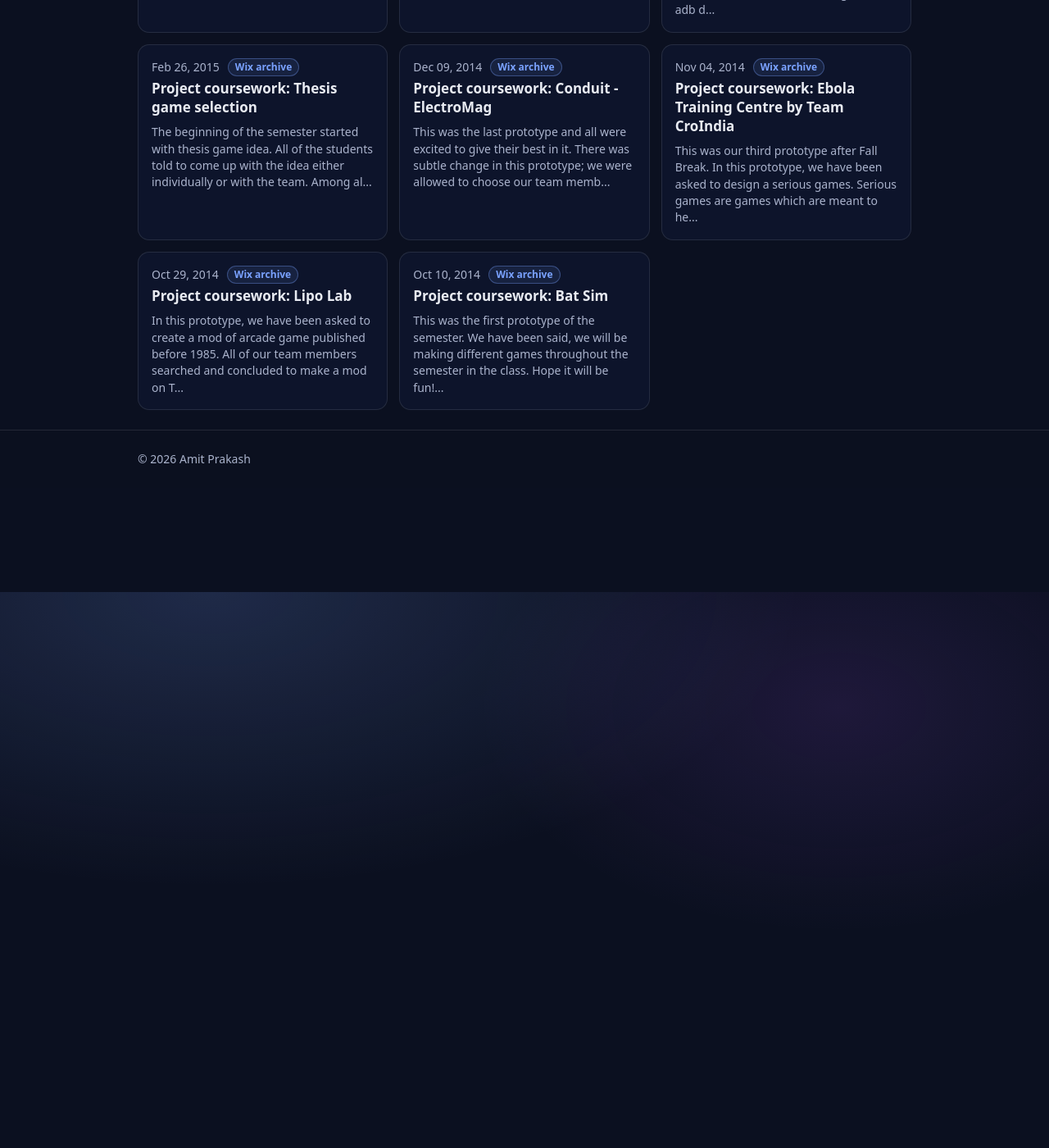
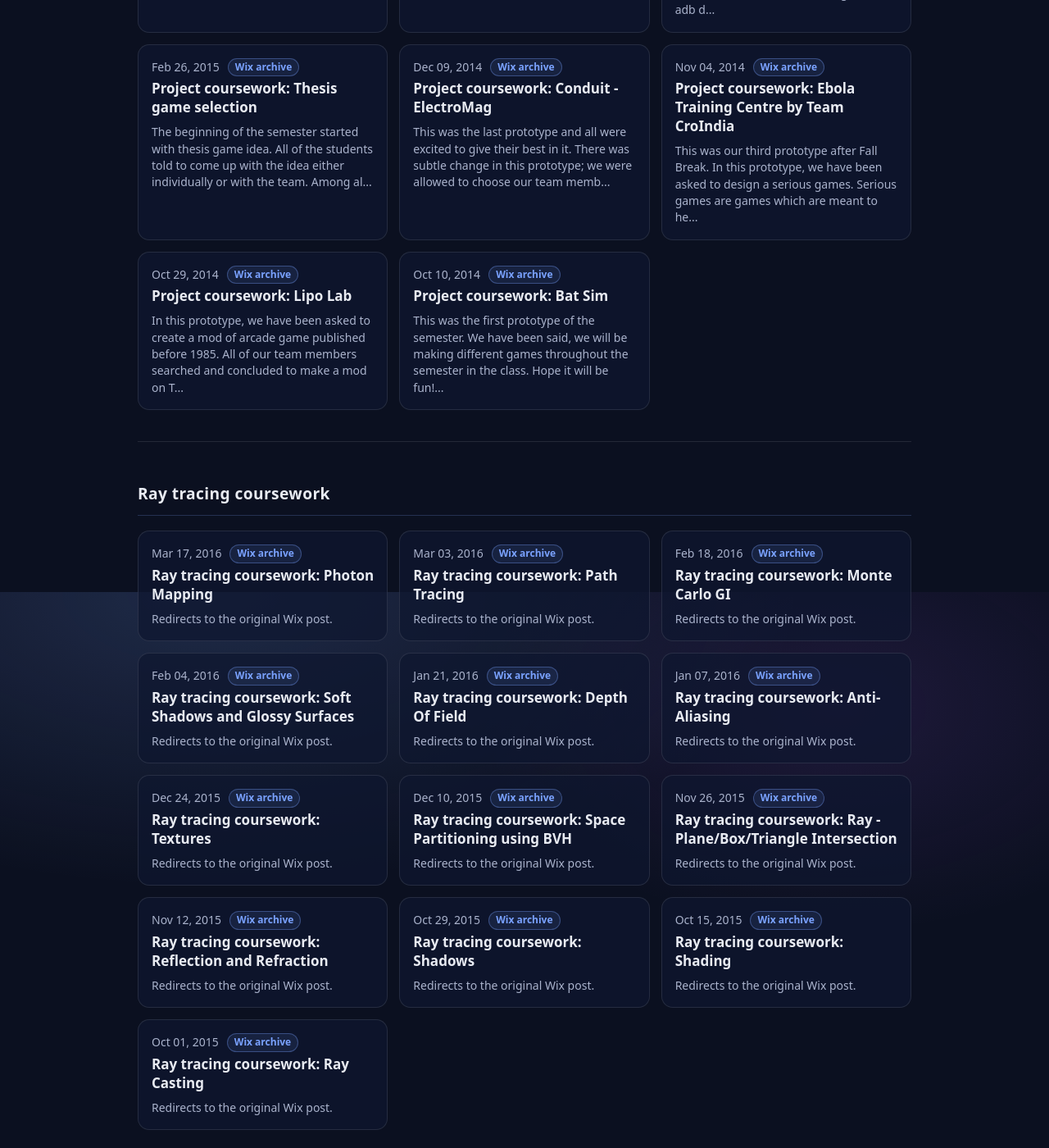
Before and after one commit to amitprakash07/amitprakash07.github.io, a Jekyll site: the page built from blogs/index.html, in a window 1280 px wide and 1400 px high, scrolled down 2078 px. Shown: the whole window at 82% size. Built offline with Jekyll 4.4.1, drawn with Linux system fonts in a browser that asks for light colours.

Commit message:
Add RT blogs

```diff
--- a/_config.yml
+++ b/_config.yml
@@ -38,6 +38,18 @@ defaults:
     values:
       categories:
         - game-projects
+  - scope:
+      path: "_posts/interactive-computer-graphics"
+      type: "posts"
+    values:
+      categories:
+        - interactive-computer-graphics
+  - scope:
+      path: "_posts/ray-tracing"
+      type: "posts"
+    values:
+      categories:
+        - ray-tracing
 
 exclude:
   - README.md
--- a/_data/blog_sections.yml
+++ b/_data/blog_sections.yml
@@ -4,5 +4,7 @@
   title: Game engine coursework
 - slug: game-projects
   title: Project coursework
-# - slug: computer-graphics
-#   title: Computer graphics coursework
+- slug: interactive-computer-graphics
+  title: Interactive computer graphics coursework
+- slug: ray-tracing
+  title: Ray tracing coursework
--- /dev/null
+++ b/_posts/ray-tracing/2015-10-01-ray-tracing-ray-casting.md
@@ -0,0 +1,10 @@
+---
+layout: post
+title: "Ray tracing coursework: Ray Casting"
+date: 2015-10-01
+tags:
+  - coursework
+source_wix: "https://amitprakash07.wixsite.com/home/raycasting"
+redirect_to_wix: true
+---
+Redirects to the original Wix post.
--- /dev/null
+++ b/_posts/ray-tracing/2015-10-15-ray-tracing-shading.md
@@ -0,0 +1,10 @@
+---
+layout: post
+title: "Ray tracing coursework: Shading"
+date: 2015-10-15
+tags:
+  - coursework
+source_wix: "https://amitprakash07.wixsite.com/home/raytracing-shading"
+redirect_to_wix: true
+---
+Redirects to the original Wix post.
--- /dev/null
+++ b/_posts/ray-tracing/2015-10-29-ray-tracing-shadows.md
@@ -0,0 +1,10 @@
+---
+layout: post
+title: "Ray tracing coursework: Shadows"
+date: 2015-10-29
+tags:
+  - coursework
+source_wix: "https://amitprakash07.wixsite.com/home/shadows"
+redirect_to_wix: true
+---
+Redirects to the original Wix post.
--- /dev/null
+++ b/_posts/ray-tracing/2015-11-12-ray-tracing-reflection-and-refraction.md
@@ -0,0 +1,10 @@
+---
+layout: post
+title: "Ray tracing coursework: Reflection and Refraction"
+date: 2015-11-12
+tags:
+  - coursework
+source_wix: "https://amitprakash07.wixsite.com/home/reflection-and-refraction"
+redirect_to_wix: true
+---
+Redirects to the original Wix post.
--- /dev/null
+++ b/_posts/ray-tracing/2015-11-26-ray-tracing-ray-plane-box-triangle-intersection.md
@@ -0,0 +1,10 @@
+---
+layout: post
+title: "Ray tracing coursework: Ray - Plane/Box/Triangle Intersection"
+date: 2015-11-26
+tags:
+  - coursework
+source_wix: "https://amitprakash07.wixsite.com/home/triangleplaneintersection"
+redirect_to_wix: true
+---
+Redirects to the original Wix post.
--- /dev/null
+++ b/_posts/ray-tracing/2015-12-10-ray-tracing-space-partitioning-using-bvh.md
@@ -0,0 +1,10 @@
+---
+layout: post
+title: "Ray tracing coursework: Space Partitioning using BVH"
+date: 2015-12-10
+tags:
+  - coursework
+source_wix: "https://amitprakash07.wixsite.com/home/spacepartitioning"
+redirect_to_wix: true
+---
+Redirects to the original Wix post.
--- /dev/null
+++ b/_posts/ray-tracing/2015-12-24-ray-tracing-textures.md
@@ -0,0 +1,10 @@
+---
+layout: post
+title: "Ray tracing coursework: Textures"
+date: 2015-12-24
+tags:
+  - coursework
+source_wix: "https://amitprakash07.wixsite.com/home/textures"
+redirect_to_wix: true
+---
+Redirects to the original Wix post.
--- /dev/null
+++ b/_posts/ray-tracing/2016-01-07-ray-tracing-anti-aliasing.md
@@ -0,0 +1,10 @@
+---
+layout: post
+title: "Ray tracing coursework: Anti-Aliasing"
+date: 2016-01-07
+tags:
+  - coursework
+source_wix: "https://amitprakash07.wixsite.com/home/antialiasing"
+redirect_to_wix: true
+---
+Redirects to the original Wix post.
--- /dev/null
+++ b/_posts/ray-tracing/2016-01-21-ray-tracing-depth-of-field.md
@@ -0,0 +1,10 @@
+---
+layout: post
+title: "Ray tracing coursework: Depth Of Field"
+date: 2016-01-21
+tags:
+  - coursework
+source_wix: "https://amitprakash07.wixsite.com/home/depthoffield"
+redirect_to_wix: true
+---
+Redirects to the original Wix post.
--- /dev/null
+++ b/_posts/ray-tracing/2016-02-04-ray-tracing-soft-shadows-and-glossy-surfaces.md
@@ -0,0 +1,10 @@
+---
+layout: post
+title: "Ray tracing coursework: Soft Shadows and Glossy Surfaces"
+date: 2016-02-04
+tags:
+  - coursework
+source_wix: "https://amitprakash07.wixsite.com/home/glossysurfaces"
+redirect_to_wix: true
+---
+Redirects to the original Wix post.
--- /dev/null
+++ b/_posts/ray-tracing/2016-02-18-ray-tracing-monte-carlo-gi.md
@@ -0,0 +1,10 @@
+---
+layout: post
+title: "Ray tracing coursework: Monte Carlo GI"
+date: 2016-02-18
+tags:
+  - coursework
+source_wix: "https://amitprakash07.wixsite.com/home/montecarlogi"
+redirect_to_wix: true
+---
+Redirects to the original Wix post.
--- /dev/null
+++ b/_posts/ray-tracing/2016-03-03-ray-tracing-path-tracing.md
@@ -0,0 +1,10 @@
+---
+layout: post
+title: "Ray tracing coursework: Path Tracing"
+date: 2016-03-03
+tags:
+  - coursework
+source_wix: "https://amitprakash07.wixsite.com/home/pathtracing"
+redirect_to_wix: true
+---
+Redirects to the original Wix post.
--- /dev/null
+++ b/_posts/ray-tracing/2016-03-17-ray-tracing-photon-mapping.md
@@ -0,0 +1,10 @@
+---
+layout: post
+title: "Ray tracing coursework: Photon Mapping"
+date: 2016-03-17
+tags:
+  - coursework
+source_wix: "https://amitprakash07.wixsite.com/home/photonmapping"
+redirect_to_wix: true
+---
+Redirects to the original Wix post.
--- a/blogs/index.html
+++ b/blogs/index.html
@@ -7,11 +7,12 @@ title: Blog
 
 <div class="blog-index-sections">
   {% for section in site.data.blog_sections %}
+  {% assign section_posts = site.posts | where_exp: "p", "p.categories contains section.slug" %}
+  {% if section_posts.size > 0 %}
   <section class="blog-index-section" aria-labelledby="blog-{{ section.slug }}">
     <h2 id="blog-{{ section.slug }}" class="blog-index-heading">{{ section.title }}</h2>
     <div class="blog-index-card-grid">
-      {% for post in site.posts %}
-        {% if post.categories contains section.slug %}
+      {% for post in section_posts %}
         <article class="card blog-index-card">
           <div class="blog-index-card__date">
             {{ post.date | date: "%b %d, %Y" }}
@@ -24,9 +25,9 @@ title: Blog
           <div class="blog-index-card__excerpt">{{ post.excerpt | strip_html | truncate: 160 }}</div>
           {% endif %}
         </article>
-        {% endif %}
       {% endfor %}
     </div>
   </section>
+  {% endif %}
   {% endfor %}
 </div>
```
Also changed, not shown: 1 other file.
